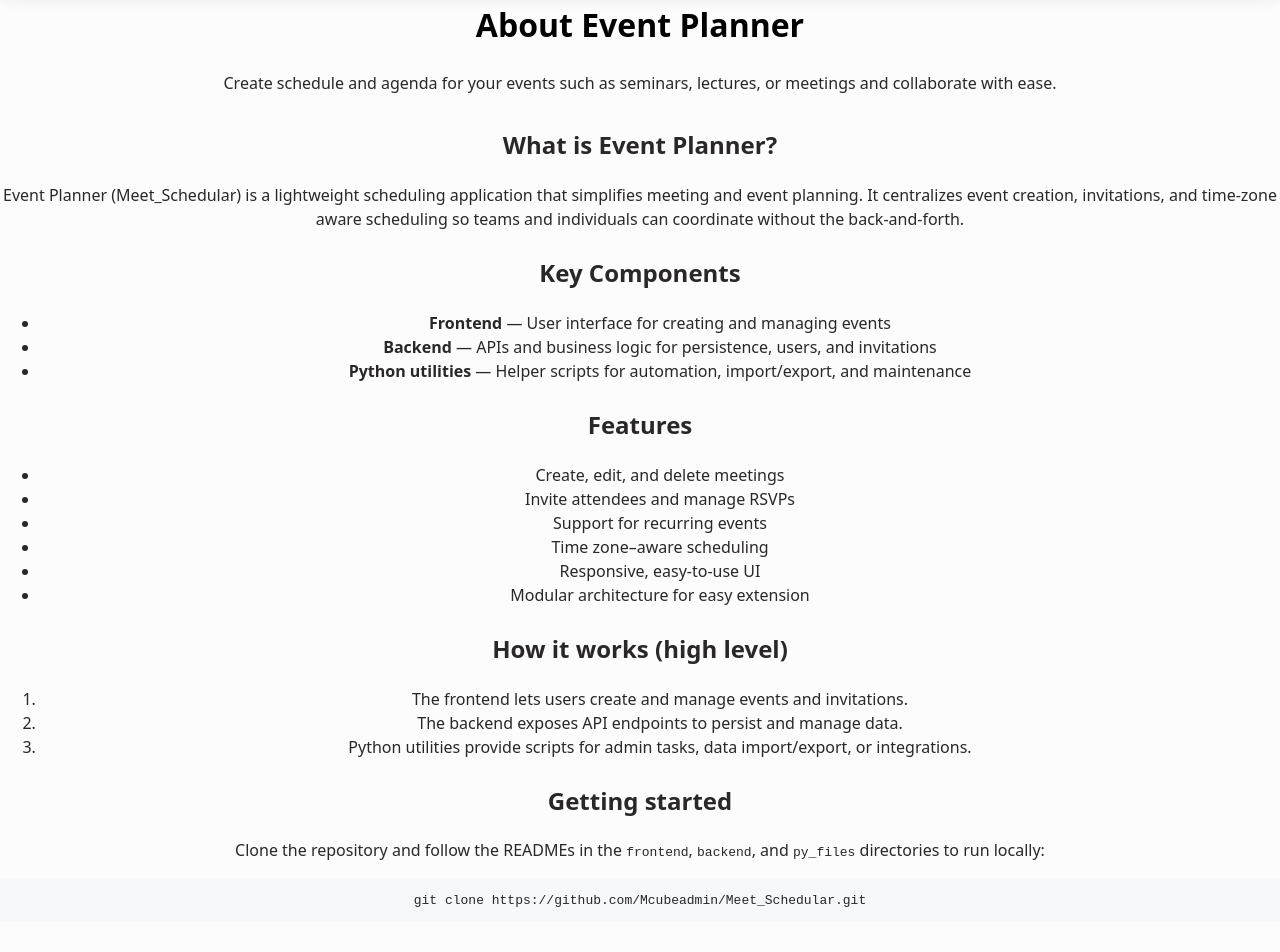
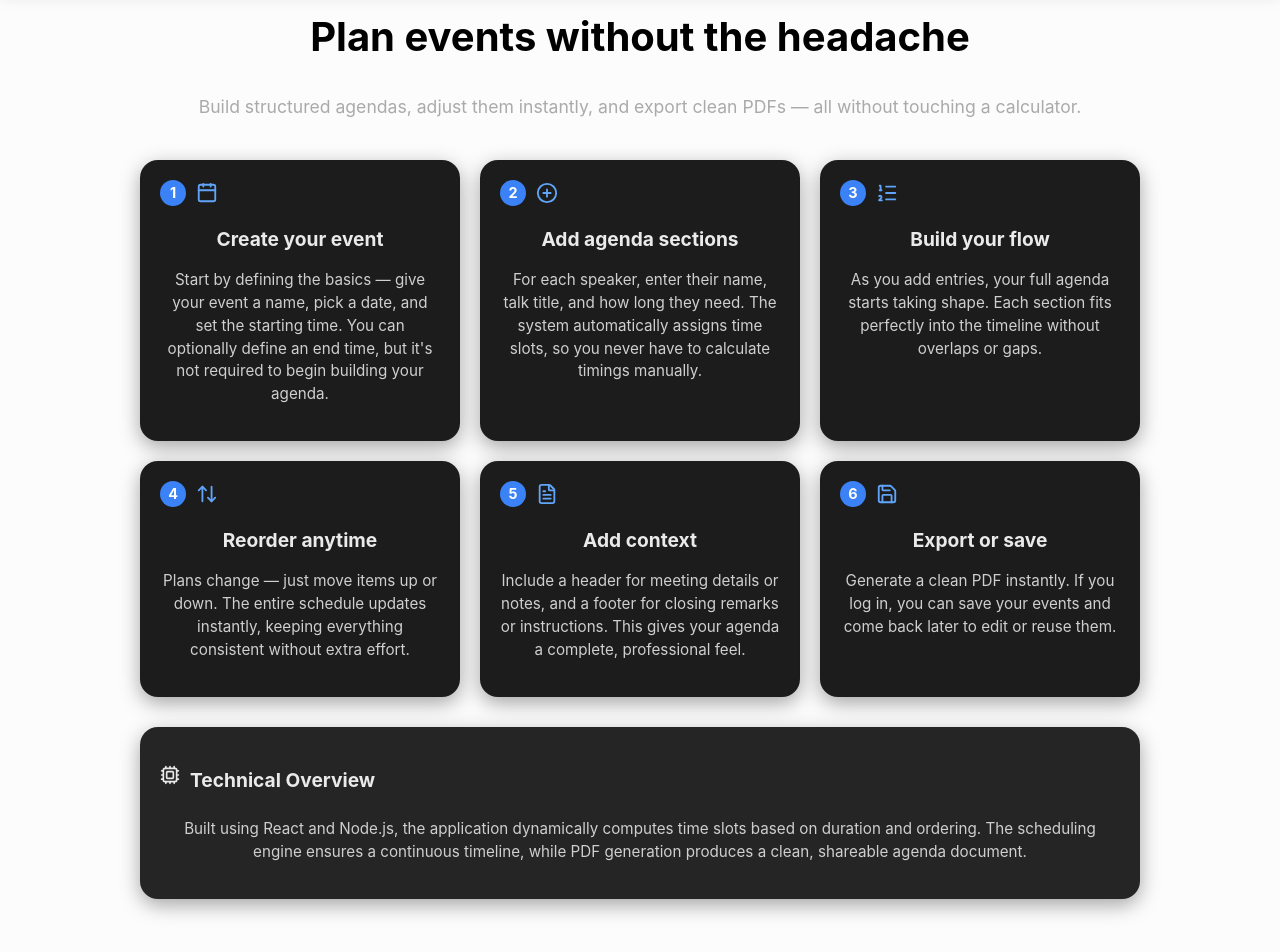
Before and after one commit to Mcubeadmin/Meet_Schedular, a React (Vite) app in the folder frontend/: page /about in a window 1280 px wide. Shown: the part 100-1052 px from the top of the page. Built offline with nearby package versions, Linux system fonts and the light colour scheme.

Commit message:
About Page Cleaned

```diff
--- a/frontend/package.json
+++ b/frontend/package.json
@@ -17,6 +17,8 @@
     "@tiptap/react": "^3.14.0",
     "@tiptap/starter-kit": "^3.14.0",
     "axios": "^1.13.2",
+    "framer-motion": "^12.38.0",
+    "lucide-react": "^1.8.0",
     "react": "^19.2.0",
     "react-dom": "^19.2.0",
     "react-hot-toast": "^2.6.0",
--- a/frontend/src/Components/Footer/Footer.jsx
+++ b/frontend/src/Components/Footer/Footer.jsx
@@ -35,10 +35,10 @@
             <div className="footer-bottom">
                 <div className="footer-left">
                     <img src={logo} alt="logo" className="footer-logo" />
-                    <p className="footer-copy">2025 Ⓒ Event Planner. All rights reserved</p>
+                    <p className="footer-copy">2025 Ⓒ Agenda Creator. All rights reserved</p>
                 </div>
                 <div className="footer-social">
-                    <a href="https://x.com/MCUBE_87" target="_blank" rel="noopener noreferrer"><FaLinkedinIn /></a>
+                    <a href="https://www.linkedin.com/in/mohammed-mujahid-m/" target="_blank" rel="noopener noreferrer"><FaLinkedinIn /></a>
                     <a href="https://x.com/MCUBE_87" target="_blank" rel="noopener noreferrer"><FaTwitter /></a>
                     <a href="https://github.com/Mcubeadmin" target="_blank" rel="noopener noreferrer"><FaGithub /></a>
                 </div>
--- a/frontend/src/Components/Navbar/Navbar.jsx
+++ b/frontend/src/Components/Navbar/Navbar.jsx
@@ -111,8 +111,8 @@
           />
 
           <div variant="h6" sx={{ letterSpacing: 2 }}>
-            <span className="navbar-brand-travels">Event</span>
-            <span className="navbar-brand-travels">Planner</span>
+            <span className="navbar-brand-travels">Agenda</span>
+            <span className="navbar-brand-travels">Creator</span>
           </div>
 
         </Box>
--- a/frontend/src/Pages/About/About.jsx
+++ b/frontend/src/Pages/About/About.jsx
@@ -1,101 +1,117 @@
-export default function About() {
+import React from "react";
+import { motion } from "framer-motion";
+import {
+  Calendar,
+  PlusCircle,
+  ListOrdered,
+  ArrowUpDown,
+  FileText,
+  Save,
+  Cpu
+} from "lucide-react";
+import "./HelpPage.css";
+
+const steps = [
+  {
+    icon: Calendar,
+    title: "Create your event",
+    content:
+      "Start by defining the basics — give your event a name, pick a date, and set the starting time. You can optionally define an end time, but it's not required to begin building your agenda."
+  },
+  {
+    icon: PlusCircle,
+    title: "Add agenda sections",
+    content:
+      "For each speaker, enter their name, talk title, and how long they need. The system automatically assigns time slots, so you never have to calculate timings manually."
+  },
+  {
+    icon: ListOrdered,
+    title: "Build your flow",
+    content:
+      "As you add entries, your full agenda starts taking shape. Each section fits perfectly into the timeline without overlaps or gaps."
+  },
+  {
+    icon: ArrowUpDown,
+    title: "Reorder anytime",
+    content:
+      "Plans change — just move items up or down. The entire schedule updates instantly, keeping everything consistent without extra effort."
+  },
+  {
+    icon: FileText,
+    title: "Add context",
+    content:
+      "Include a header for meeting details or notes, and a footer for closing remarks or instructions. This gives your agenda a complete, professional feel."
+  },
+  {
+    icon: Save,
+    title: "Export or save",
+    content:
+      "Generate a clean PDF instantly. If you log in, you can save your events and come back later to edit or reuse them."
+  }
+];
+
+const StepCard = ({ step, index }) => {
+  const Icon = step.icon;
+
   return (
-    <div style={{ paddingTop: "5rem", paddingBottom: "5rem" }}>
-      <h1>About Event Planner</h1>
-      <p>
-        Create schedule and agenda for your events such as seminars, lectures,
-        or meetings and collaborate with ease.
+    <motion.div
+      className="card"
+      initial={{ opacity: 0, y: 30 }}
+      animate={{ opacity: 1, y: 0 }}
+      transition={{ delay: index * 0.1 }}
+    >
+      <div className="card-header">
+        <div className="badge">{index + 1}</div>
+        <Icon size={22} className="icon" />
+      </div>
+
+      <h3>{step.title}</h3>
+      <p>{step.content}</p>
+    </motion.div>
+  );
+};
+
+const HelpPage = () => {
+  return (
+    <div className="container">
+      <motion.h1
+        initial={{ opacity: 0, y: -20 }}
+        animate={{ opacity: 1, y: 0 }}
+      >
+        Plan events without the headache
+      </motion.h1>
+
+      <p className="subtitle">
+        Build structured agendas, adjust them instantly, and export clean PDFs —
+        all without touching a calculator.
       </p>
 
-      <section style={{ marginTop: "2rem" }}>
-        <h2>What is Event Planner?</h2>
+      <div className="grid">
+        {steps.map((step, i) => (
+          <StepCard key={i} step={step} index={i} />
+        ))}
+      </div>
+
+      <motion.div
+        className="card tech"
+        initial={{ opacity: 0 }}
+        animate={{ opacity: 1 }}
+        transition={{ delay: 0.6 }}
+      >
+        <div className="card-header">
+          <Cpu size={20} />
+          <h3>Technical Overview</h3>
+        </div>
+
         <p>
-          Event Planner (Meet_Schedular) is a lightweight scheduling application
-          that simplifies meeting and event planning. It centralizes event
-          creation, invitations, and time-zone aware scheduling so teams and
-          individuals can coordinate without the back-and-forth.
+          Built using React and Node.js, the application dynamically computes
+          time slots based on duration and ordering. The scheduling engine
+          ensures a continuous timeline, while PDF generation produces a clean,
+          shareable agenda document.
         </p>
-      </section>
-
-      <section style={{ marginTop: "1.5rem" }}>
-        <h2>Key Components</h2>
-        <ul>
-          <li>
-            <strong>Frontend</strong> — User interface for creating and managing
-            events
-          </li>
-          <li>
-            <strong>Backend</strong> — APIs and business logic for persistence,
-            users, and invitations
-          </li>
-          <li>
-            <strong>Python utilities</strong> — Helper scripts for automation,
-            import/export, and maintenance
-          </li>
-        </ul>
-      </section>
-
-      <section style={{ marginTop: "1.5rem" }}>
-        <h2>Features</h2>
-        <ul>
-          <li>Create, edit, and delete meetings</li>
-          <li>Invite attendees and manage RSVPs</li>
-          <li>Support for recurring events</li>
-          <li>Time zone–aware scheduling</li>
-          <li>Responsive, easy-to-use UI</li>
-          <li>Modular architecture for easy extension</li>
-        </ul>
-      </section>
-
-      <section style={{ marginTop: "1.5rem" }}>
-        <h2>How it works (high level)</h2>
-        <ol>
-          <li>
-            The frontend lets users create and manage events and invitations.
-          </li>
-          <li>The backend exposes API endpoints to persist and manage data.</li>
-          <li>
-            Python utilities provide scripts for admin tasks, data import/export,
-            or integrations.
-          </li>
-        </ol>
-      </section>
-
-      <section style={{ marginTop: "1.5rem" }}>
-        <h2>Getting started</h2>
-        <p>
-          Clone the repository and follow the READMEs in the <code>frontend</code>
-          , <code>backend</code>, and <code>py_files</code> directories to run
-          locally:
-        </p>
-        <pre style={{ background: "#f6f8fa", padding: "0.75rem" }}>
-          <code>git clone https://github.com/Mcubeadmin/Meet_Schedular.git</code>
-        </pre>
-      </section>
-
-      <section style={{ marginTop: "1.5rem" }}>
-        <h2>Contributing</h2>
-        <p>
-          Contributions are welcome — fork the repo, create a branch, add tests
-          or docs as needed, and open a pull request. Report bugs or request
-          features via the repository issues.
-        </p>
-      </section>
-
-      <section style={{ marginTop: "1.5rem" }}>
-        <h2>Contact & Support</h2>
-        <p>
-          For questions or support, open an issue on GitHub:{' '}
-          <a
-            href="https://github.com/Mcubeadmin/Meet_Schedular/issues"
-            target="_blank"
-            rel="noopener noreferrer"
-          >
-            Project Issues
-          </a>
-          .
-        </p>
-      </section>
+      </motion.div>
     </div>
   );
-}
+};
+
+export default HelpPage;
--- /dev/null
+++ b/frontend/src/Pages/About/HelpPage.css
@@ -0,0 +1,79 @@
+.container {
+  max-width: 1000px;
+  margin: auto;
+  padding: 80px 20px;
+  font-family: "Inter", sans-serif;
+  color: #eaeaea;
+}
+
+h1 {
+  font-size: 2.5rem;
+  font-weight: 700;
+  text-align: center;
+}
+
+.subtitle {
+  text-align: center;
+  margin-top: 10px;
+  margin-bottom: 40px;
+  color: #aaa;
+  font-size: 1.1rem;
+}
+
+.grid {
+  display: grid;
+  grid-template-columns: repeat(auto-fit, minmax(260px, 1fr));
+  gap: 20px;
+}
+
+.card {
+  background: #1c1c1c;
+  padding: 20px;
+  border-radius: 18px;
+  box-shadow: 0 6px 20px rgba(0, 0, 0, 0.35);
+  transition: all 0.25s ease;
+}
+
+.card:hover {
+  transform: translateY(-6px);
+}
+
+.card-header {
+  display: flex;
+  align-items: center;
+  gap: 10px;
+  margin-bottom: 10px;
+}
+
+.badge {
+  background: #3b82f6;
+  color: white;
+  font-weight: bold;
+  border-radius: 50%;
+  width: 26px;
+  height: 26px;
+  display: flex;
+  align-items: center;
+  justify-content: center;
+  font-size: 0.9rem;
+}
+
+.icon {
+  color: #60a5fa;
+}
+
+.card h3 {
+  font-size: 1.2rem;
+  margin-bottom: 8px;
+}
+
+.card p {
+  font-size: 0.95rem;
+  line-height: 1.5;
+  color: #cfcfcf;
+}
+
+.tech {
+  margin-top: 30px;
+  background: #252525;
+}
--- a/frontend/src/Pages/Schedule/Schedule.jsx
+++ b/frontend/src/Pages/Schedule/Schedule.jsx
@@ -171,10 +171,10 @@
                 <input type="time" value={start} onChange={e => setStart(e.target.value)} required />
             </div>
 
-            <div className="form-row">
+            {/* <div className="form-row">
                 <label>End time (optional):</label>
                 <input type="time" value={end} onChange={e => setEnd(e.target.value)} />
-            </div>
+            </div> */}
 
             <div className="form-row">
                 <label>Event date:</label>
```
Also changed, not shown: 1 other file (tests, documents, lock files or other folders).
